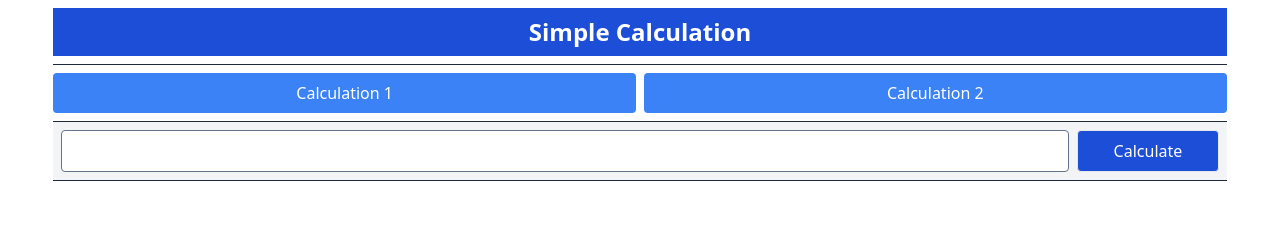
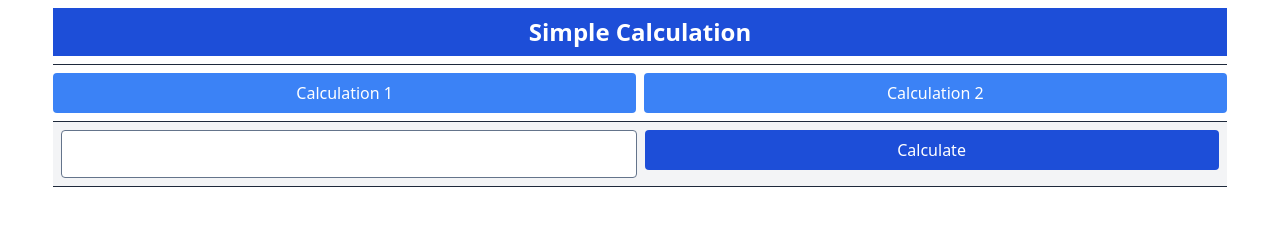
Before and after one commit to cmsusergit/testcalc, a website: page index.html in a window 1280 px wide. Drawn offline with nearby package versions, Linux system fonts and the light colour scheme.

Commit message:
change done

```diff
--- a/index.html
+++ b/index.html
@@ -23,7 +23,21 @@
         <div x-data="{text:'',baseValue:'',offsetValue:'',listP:[],listN:[]}">
             <div class='bg-gray-100 flex p-2 w-full gap-2 border-b border-slate-800'>
               <input class='border w-full p-2 border-slate-500 rounded' type="text" x-model='text'>
-              <button
+
+              <button  @click="if(!text)return;listP=[];listN=[];
+            aValue=Number(text);bValue=aValue/10.0;
+            let v1=aValue+bValue;
+            let v2=aValue-bValue;
+            listP.push((v1+aValue)/2.);
+            listN.push((v2+aValue)/2.);
+            for(let indx=1;indx<7;indx++){
+              v1=aValue+listP[indx-1];
+              v2=aValue+listN[indx-1];
+              listP.push(v1/2.);
+              listN.push(v2/2.);
+            }"
+            class='mb-2 bg-blue-700 text-white p-2 w-full hover:bg-blue-500 rounded'>Calculate</button>
+              <!-- <button
                 @click="v1=Number(text);baseValue=v1/(50+10);
                 listP=[];listN=[];
                 let temp1=baseValue;
@@ -37,7 +51,7 @@
                 }
                 "
                 class="bg-blue-700 text-white p-2 w-40 hover:bg-blue-500 border rounded"
-              >Calculate</button>
+              >Calculate</button> -->
             </div>
             <div x-show='listP.length>0 && listN.length>0' class='my-2 bg-gray-100 border border-1 border-slate-500 p-2 rounded'>
               <div class='m-2 bg-teal-500 text-white p-2 font-bold text-center rounded'>Base Value: <span x-text='baseValue'></span></div>
```
Also changed, not shown: 1 other file.
